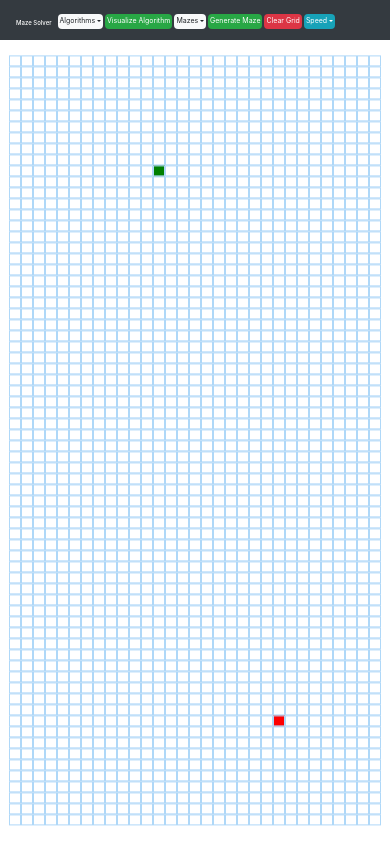
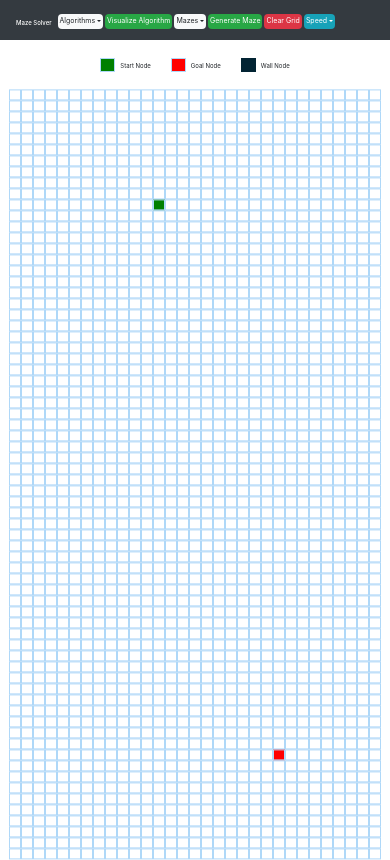
Before and after one commit to NMPoole/MazeSolver, a React app: page / in a window 390 px wide. Built offline with nearby package versions, Linux system fonts and the light colour scheme.

Commit message:
Added a key to the maze solver grid showing what the different grid colours mean.

```diff
--- a/src/components/MazeSolver.css
+++ b/src/components/MazeSolver.css
@@ -1,3 +1,99 @@
+.gridKey {
+    display: table;
+    margin: 10px auto 0;
+}
+
+@media (max-width: 1250px) {
+    .keyItem {
+        margin-left: 10px;
+        margin-right: 10px;
+        display: inline-block;
+    }
+}
+
+@media (max-width: 1100px) {
+    .keyItem {
+        margin-left: 10px;
+        margin-right: 10px;
+        display: inline-block;
+        font-size: 15px;
+    }
+}
+
+@media (max-width: 950px) {
+    .keyItem {
+        margin-left: 10px;
+        margin-right: 10px;
+        display: inline-block;
+        font-size: 14px;
+    }
+}
+
+@media (max-width: 700px) {
+    .keyItem {
+        margin-left: 10px;
+        margin-right: 10px;
+        display: inline-block;
+        font-size: 12px;
+    }
+}
+
+@media (max-width: 635px) {
+    .keyItem {
+        margin-left: 10px;
+        margin-right: 10px;
+        display: inline-block;
+        font-size: 11px;
+    }
+}
+
+@media (max-width: 635px) {
+    .keyItem {
+        margin-left: 10px;
+        margin-right: 10px;
+        display: inline-block;
+        font-size: 11px;
+    }
+}
+
+@media (max-width: 575px) {
+    .keyItem {
+        margin-left: 10px;
+        margin-right: 10px;
+        display: inline-block;
+        font-size: 9px;
+    }
+}
+
+@media (max-width: 480px) {
+    .keyItem {
+        margin-left: 10px;
+        margin-right: 10px;
+        display: inline-block;
+        font-size: 8px;
+    }
+}
+
+@media (max-width: 400px) {
+    .keyItem {
+        margin-left: 10px;
+        margin-right: 10px;
+        display: inline-block;
+        font-size: 6px;
+    }
+}
+
+.keyIcon {
+    display: inline-block;
+    vertical-align: middle;
+}
+
+.keyLabel {
+    display: inline-block;
+    margin-left: 5px;
+    vertical-align: center;
+}
+
 .grid {
     font-size: 0;
     pointer-events: unset;
--- a/src/components/MazeSolver.jsx
+++ b/src/components/MazeSolver.jsx
@@ -609,8 +609,6 @@ class MazeSolver extends Component {
 
     render() {
 
-        // TODO: Should add a key element above the grid explicitly saying that green box = start, red = goal, black = wall, etc.
-
         let {grid} = this.state;
 
         return (
@@ -640,6 +638,86 @@ class MazeSolver extends Component {
                     updateSpeed={this.updateSpeed.bind(this)}
 
                 />
+
+                <div className="gridKey">
+
+                    <div className="keyItem">
+                        <div className="keyIcon">
+
+                        <Node
+
+                            key="key-node-start"
+
+                            row={-1}
+                            col={-1}
+
+                            isStart={true}
+                            isFinish={false}
+                            isVisited={false}
+                            isShortest={false}
+                            isWall={false}
+
+                            width={this.state.width * 1.3}
+                            height={this.state.height * 1.3}
+                            numRows={this.state.numRows}
+                            numColumns={this.state.numColumns}
+
+                        />
+                    </div>
+                        <div className="keyLabel">Start Node</div>
+                    </div>
+
+                    <div className="keyItem">
+                        <div className="keyIcon">
+                        <Node
+
+                            key="key-node-finish"
+
+                            row={-1}
+                            col={-1}
+
+                            isStart={false}
+                            isFinish={true}
+                            isVisited={false}
+                            isShortest={false}
+                            isWall={false}
+
+                            width={this.state.width * 1.3}
+                            height={this.state.height * 1.3}
+                            numRows={this.state.numRows}
+                            numColumns={this.state.numColumns}
+
+                        />
+                    </div>
+                        <div className="keyLabel">Goal Node</div>
+                    </div>
+
+                    <div className="keyItem">
+                        <div className="keyIcon">
+                        <Node
+
+                            key="key-node-wall"
+
+                            row={-1}
+                            col={-1}
+
+                            isStart={false}
+                            isFinish={false}
+                            isVisited={false}
+                            isShortest={false}
+                            isWall={true}
+
+                            width={this.state.width * 1.3}
+                            height={this.state.height * 1.3}
+                            numRows={this.state.numRows}
+                            numColumns={this.state.numColumns}
+
+                        />
+                    </div>
+                        <div className="keyLabel">Wall Node</div>
+                    </div>
+
+                </div>
 
                 <div className={this.state.visualizingAlgorithm || this.state.generatingMaze ? "grid-visualizing" : "grid"}>
 
```
